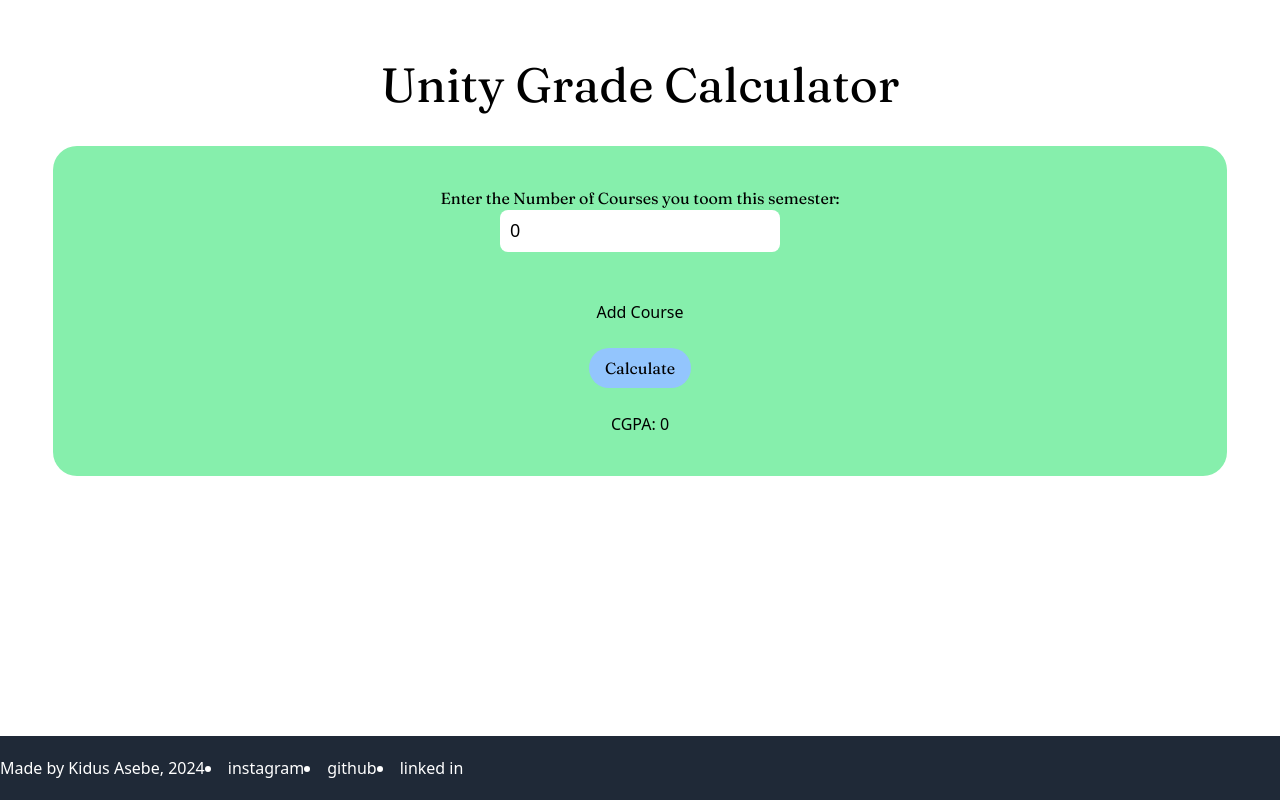
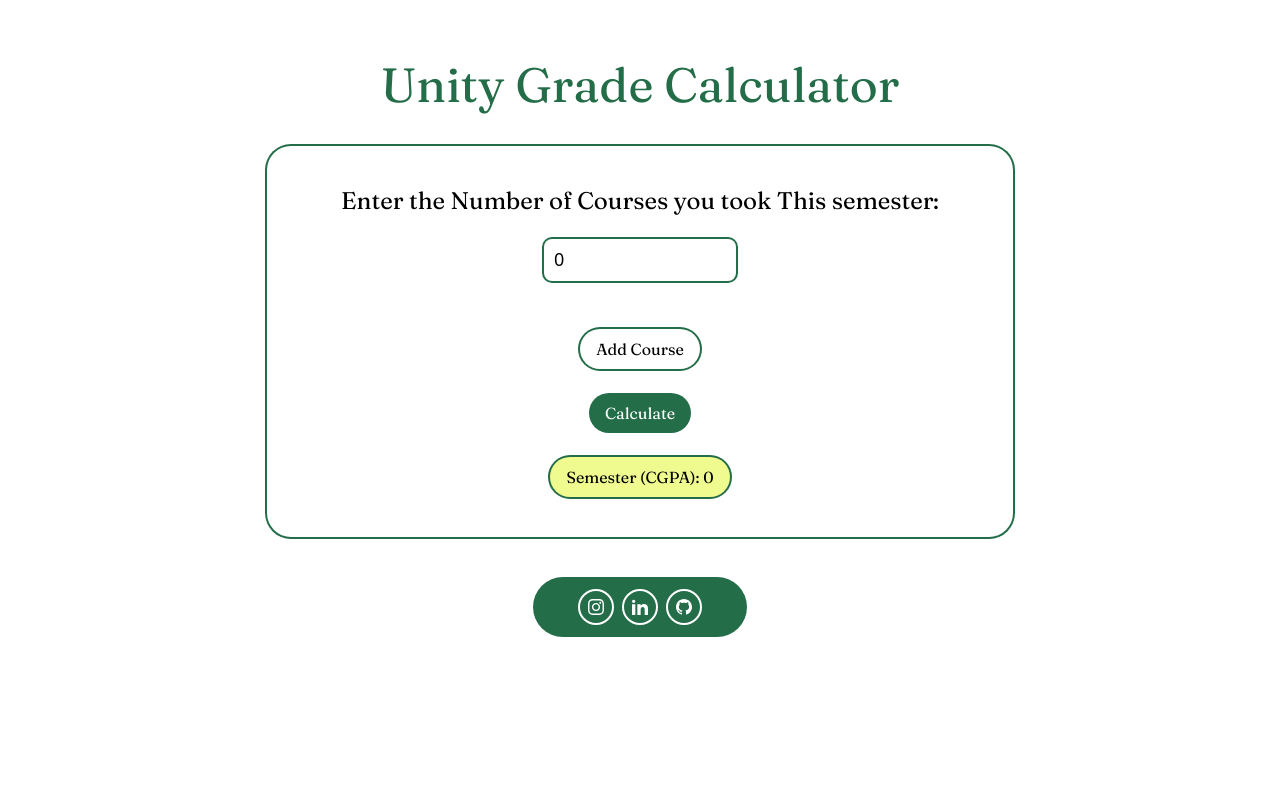
Before and after one commit to itskidus02/UU-GRADE-CALCULATOR, a React (Vite) app: page / in a window 1280 px wide. Built offline with nearby package versions, Linux system fonts and the light colour scheme.

Commit message:
css done for the time being

```diff
--- a/src/App.jsx
+++ b/src/App.jsx
@@ -1,20 +1,71 @@
 import Calculator from "./components/Calcutator";
-
 
 function App() {
   return (
     <>
-      <h1 className="text-center font-fraunces mt-14 text-4xl">Unity Grade Calculator</h1>
+      <h1 className="text-center text-[#246d49] font-fraunces mt-14 text-4xl">
+        Unity Grade Calculator
+      </h1>
 
-      <Calculator/>
-      <div className="fixed flex footer bottom-0 text-center bg-gray-800 text-white w-full py-5">
-     <div className=""><p>Made by Kidus Asebe, 2024</p>
-     </div>
-     <li>instagram</li>
-        <li>github</li>
-        <li>linked in</li>
+      <Calculator />
+      <div className="bg-[#246d49] mx-auto w-2/12 rounded-full px-3 mt-4">
+        <div className="mb-6 flex justify-center py-2">
+
+          <a
+          target="blank"
+            href="https://www.instagram.com/itskidus95/"
+            type="button"
+            className="m-1 h-9 w-9 rounded-full border-2 border-white uppercase leading-normal text-white transition duration-150 ease-in-out hover:bg-black hover:bg-opacity-5 focus:outline-none focus:ring-0"
+            data-te-ripple-init
+            data-te-ripple-color="light"
+          >
+            <svg
+              xmlns="http://www.w3.org/2000/svg"
+              className="mx-auto h-full w-4"
+              fill="currentColor"
+              viewBox="0 0 24 24"
+            >
+              <path d="M12 2.163c3.204 0 3.584.012 4.85.07 3.252.148 4.771 1.691 4.919 4.919.058 1.265.069 1.645.069 4.849 0 3.205-.012 3.584-.069 4.849-.149 3.225-1.664 4.771-4.919 4.919-1.266.058-1.644.07-4.85.07-3.204 0-3.584-.012-4.849-.07-3.26-.149-4.771-1.699-4.919-4.92-.058-1.265-.07-1.644-.07-4.849 0-3.204.013-3.583.07-4.849.149-3.227 1.664-4.771 4.919-4.919 1.266-.057 1.645-.069 4.849-.069zm0-2.163c-3.259 0-3.667.014-4.947.072-4.358.2-6.78 2.618-6.98 6.98-.059 1.281-.073 1.689-.073 4.948 0 3.259.014 3.668.072 4.948.2 4.358 2.618 6.78 6.98 6.98 1.281.058 1.689.072 4.948.072 3.259 0 3.668-.014 4.948-.072 4.354-.2 6.782-2.618 6.979-6.98.059-1.28.073-1.689.073-4.948 0-3.259-.014-3.667-.072-4.947-.196-4.354-2.617-6.78-6.979-6.98-1.281-.059-1.69-.073-4.949-.073zm0 5.838c-3.403 0-6.162 2.759-6.162 6.162s2.759 6.163 6.162 6.163 6.162-2.759 6.162-6.163c0-3.403-2.759-6.162-6.162-6.162zm0 10.162c-2.209 0-4-1.79-4-4 0-2.209 1.791-4 4-4s4 1.791 4 4c0 2.21-1.791 4-4 4zm6.406-11.845c-.796 0-1.441.645-1.441 1.44s.645 1.44 1.441 1.44c.795 0 1.439-.645 1.439-1.44s-.644-1.44-1.439-1.44z" />
+            </svg>
+          </a>
+
+          <a
+          target="blank"
+            href="https://www.linkedin.com/in/kidus-asebe-952a63279/"
+            type="button"
+            className="m-1 h-9 w-9 rounded-full border-2 border-white uppercase leading-normal text-white transition duration-150 ease-in-out hover:bg-black hover:bg-opacity-5 focus:outline-none focus:ring-0"
+            data-te-ripple-init
+            data-te-ripple-color="light"
+          >
+            <svg
+              xmlns="http://www.w3.org/2000/svg"
+              className="mx-auto h-full w-4"
+              fill="currentColor"
+              viewBox="0 0 24 24"
+            >
+              <path d="M4.98 3.5c0 1.381-1.11 2.5-2.48 2.5s-2.48-1.119-2.48-2.5c0-1.38 1.11-2.5 2.48-2.5s2.48 1.12 2.48 2.5zm.02 4.5h-5v16h5v-16zm7.982 0h-4.968v16h4.969v-8.399c0-4.67 6.029-5.052 6.029 0v8.399h4.988v-10.131c0-7.88-8.922-7.593-11.018-3.714v-2.155z" />
+            </svg>
+          </a>
+
+          <a
+          target="blank"
+            href="https://www.github.com/itskidus02/"
+            type="button"
+            className="m-1 h-9 w-9 rounded-full border-2 border-white uppercase leading-normal text-white transition duration-150 ease-in-out hover:bg-black hover:bg-opacity-5 focus:outline-none focus:ring-0"
+            data-te-ripple-init
+            data-te-ripple-color="light"
+          >
+            <svg
+              xmlns="http://www.w3.org/2000/svg"
+              className="mx-auto h-full w-4"
+              fill="currentColor"
+              viewBox="0 0 24 24"
+            >
+              <path d="M12 0c-6.626 0-12 5.373-12 12 0 5.302 3.438 9.8 8.207 11.387.599.111.793-.261.793-.577v-2.234c-3.338.726-4.033-1.416-4.033-1.416-.546-1.387-1.333-1.756-1.333-1.756-1.089-.745.083-.729.083-.729 1.205.084 1.839 1.237 1.839 1.237 1.07 1.834 2.807 1.304 3.492.997.107-.775.418-1.305.762-1.604-2.665-.305-5.467-1.334-5.467-5.931 0-1.311.469-2.381 1.236-3.221-.124-.303-.535-1.524.117-3.176 0 0 1.008-.322 3.301 1.23.957-.266 1.983-.399 3.003-.404 1.02.005 2.047.138 3.006.404 2.291-1.552 3.297-1.23 3.297-1.23.653 1.653.242 2.874.118 3.176.77.84 1.235 1.911 1.235 3.221 0 4.609-2.807 5.624-5.479 5.921.43.372.823 1.102.823 2.222v3.293c0 .319.192.694.801.576 4.765-1.589 8.199-6.086 8.199-11.386 0-6.627-5.373-12-12-12z" />
+            </svg>
+          </a>
+        </div>
       </div>
-
     </>
   );
 }
--- a/src/components/Calcutator.jsx
+++ b/src/components/Calcutator.jsx
@@ -23,7 +23,7 @@
 
   const calculateCGPA = () => {
     // Validation check
-    if (courses.some(course => !course.marks || !course.credits)) {
+    if (courses.some((course) => !course.marks || !course.credits)) {
       setErrorMessage("Please provide marks and credits for all courses.");
       return;
     }
@@ -80,12 +80,14 @@
   };
 
   return (
-    <div className="bg-green-300 bg-secondary w-11/12 mt-8 relative mx-auto rounded-3xl py-10 px-8 items-center justify-center flex flex-col">
-
-      <label className="font-fraunces">Enter the Number of Courses you toom this semester:</label>
+    <div className="ring-2 ring-[#246d49] w-7/12 mt-8 relative mx-auto rounded-3xl py-10 px-8 items-center justify-center flex flex-col mb-10">
+      <label className="font-fraunces text-black text-2xl">
+        Enter the Number of Courses you took This semester:
+      </label>
+      <br />
       <input
-      placeholder="course"
-      className="text-lg rounded-lg block  p-2.5"
+        placeholder="course"
+        className="text-lg rounded-lg block w-16 md:w-32 lg:w-48 p-2.5 ring-2 ring-[#246d49]"
         type="number"
         value={numCourses}
         onChange={(e) => setNumCourses(Math.max(0, parseInt(e.target.value)))}
@@ -96,27 +98,39 @@
       {numCourses > 0 &&
         [...Array(numCourses)].map((_, index) => (
           <div key={index}>
-            <label className=" font-fraunces">Course {index + 1} Marks:</label>
+            <br />
+            <label className=" text-black font-fraunces ">
+              Course {index + 1} Mark Out of 100:{" "}
+            </label>
             <input
-                  className="p-2.5 rounded-lg"
+              className="p-2.5 rounded-lg ml-3 mr-3 ring-2 ring-[#246d49]"
               type="number"
               name="marks"
               value={courses[index]?.marks || 0}
               onChange={(e) => handleInputChange(index, e)}
             />
 
-            <label className=" font-fraunces">Credits:</label>
+            <label className=" text-black font-fraunces">
+             Credit Hour:
+            </label>
             <input
-                  className="p-2.5 rounded-lg"
+              className="p-2.5 rounded-lg ring-2 ml-3 ring-[#246d49]"
               type="number"
               name="credits"
               value={courses[index]?.credits || 0}
               onChange={(e) => handleInputChange(index, e)}
             />
-<br/>
-            <button type="button" onClick={() => handleRemoveCourse(index)}>
+            <br />
+            <br />
+
+            <button
+              className=" rounded-full bg-[#246d49] text-white py-2 px-4 font-fraunces"
+              type="button"
+              onClick={() => handleRemoveCourse(index)}
+            >
               Remove
             </button>
+            <br />
           </div>
         ))}
 
@@ -124,19 +138,30 @@
 
       <br />
 
-      <button type="button" onClick={handleAddCourse}>
+      <button
+        className="ring-2 ring-[#246d49] rounded-full font-fraunces px-4 py-2"
+        type="button"
+        onClick={handleAddCourse}
+      >
         Add Course
       </button>
 
       <br />
 
-      <button className="bg-blue-300 rounded-full py-2 px-4 font-fraunces" type="button" onClick={calculateCGPA}>
+      <button
+        className="bg-[#246d49] text-white border-collapse rounded-full py-2 px-4 font-fraunces"
+        type="button"
+        onClick={calculateCGPA}
+      >
         Calculate
       </button>
 
       <br />
 
-      <h2>CGPA: {cgpa}</h2>
+      <h2 className="bg-[#effb8f] ring-2 ring-[#246d49] rounded-full py-2 px-4 font-fraunces">
+        {" "}
+        Semester (CGPA): {cgpa}
+      </h2>
     </div>
   );
 };
```
